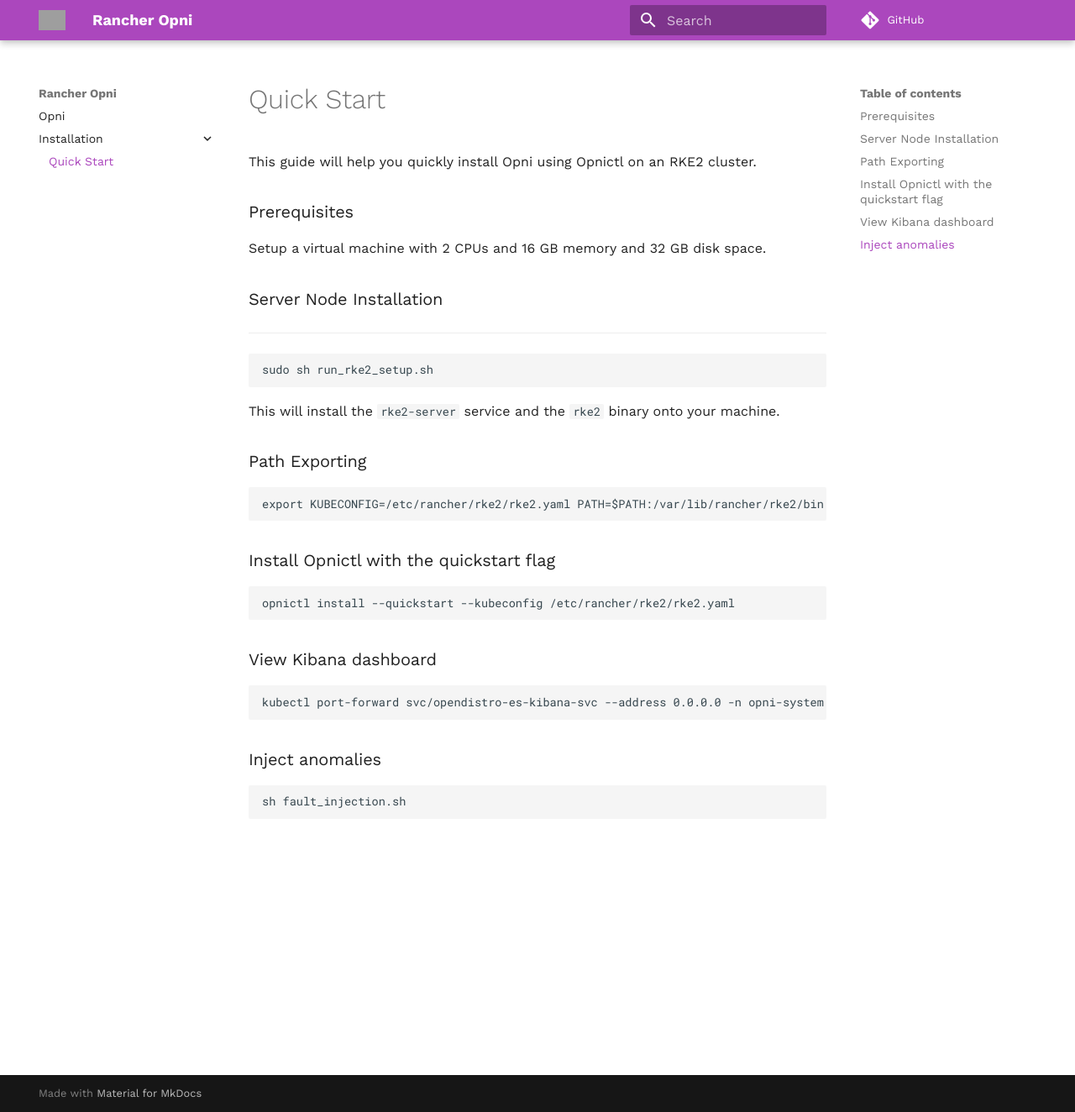
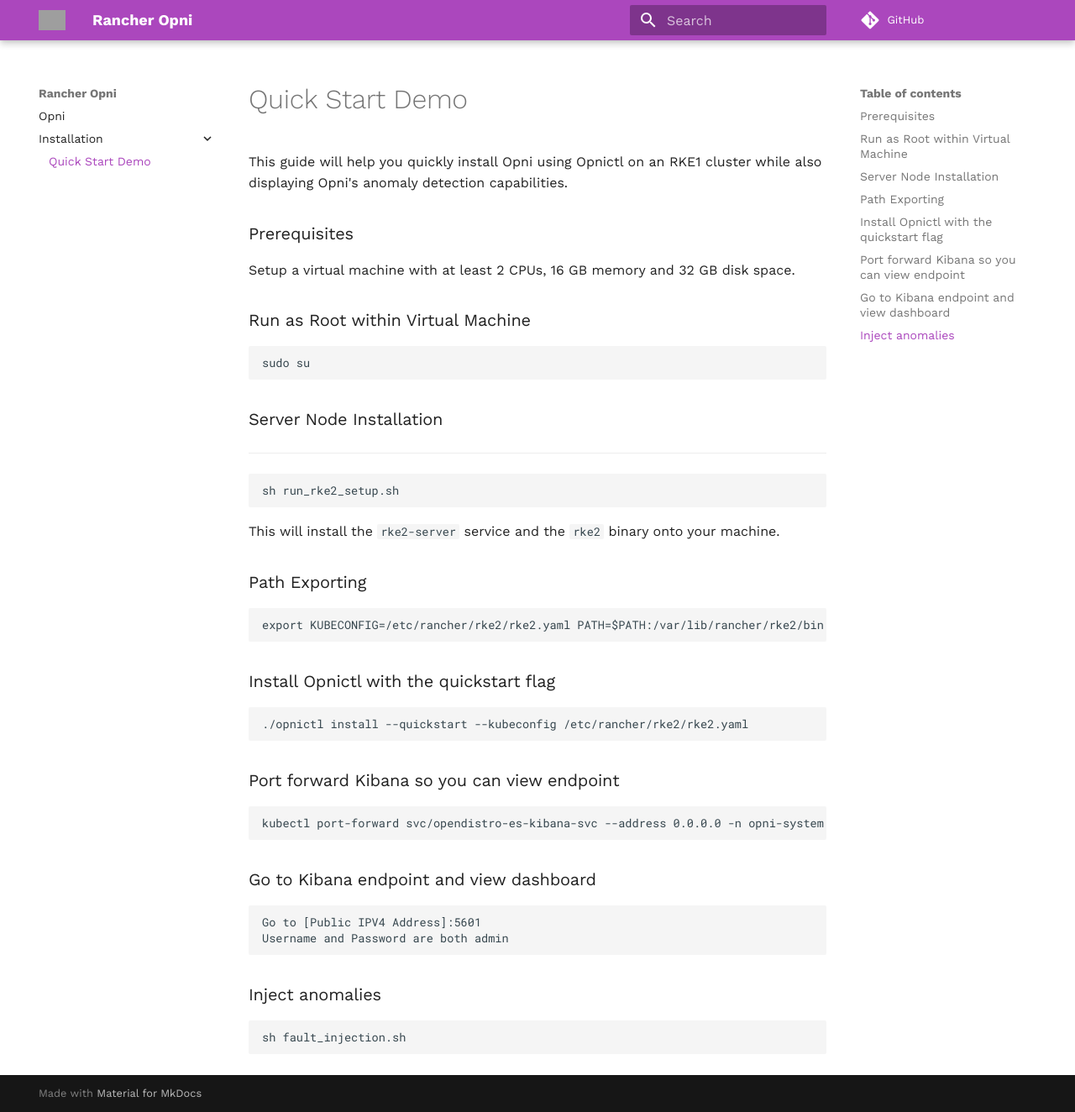
Before and after one commit to rancher/opni-docs, an MkDocs documentation site: the page built from docs/install/quickstart.md, in a window 1280 px wide and 1324 px high. Shown: the whole window at 84% size. Built offline with MkDocs 1.6.1 and Material for MkDocs 9.7.7, drawn with Linux system fonts in a browser that asks for light colours; comment, search, counter and statistics services are not loaded; grey boxes are pictures that could not be loaded.

Commit message:
Add quickstart guide

````diff
--- a/docs/install/quickstart.md
+++ b/docs/install/quickstart.md
@@ -1,34 +1,44 @@
 ---
-title: Quick Start
+title: Quick Start Demo
 ---
 
-This guide will help you quickly install Opni using Opnictl on an RKE2 cluster.
+This guide will help you quickly install Opni using Opnictl on an RKE1 cluster while also displaying Opni's anomaly detection capabilities.
 
 ### Prerequisites
 
-Setup a virtual machine with 2 CPUs and 16 GB memory and 32 GB disk space.
+Setup a virtual machine with at least 2 CPUs, 16 GB memory and 32 GB disk space.
+
+### Run as Root within Virtual Machine
+```
+sudo su
+```
 
 ### Server Node Installation
 --------------
 ```
-sudo sh run_rke2_setup.sh
+sh run_rke2_setup.sh
 ```
 This will install the `rke2-server` service and the `rke2` binary onto your machine.
 
 ### Path Exporting
 ```
-
 export KUBECONFIG=/etc/rancher/rke2/rke2.yaml PATH=$PATH:/var/lib/rancher/rke2/bin
 ```
 
 ### Install Opnictl with the quickstart flag
 ```
-opnictl install --quickstart --kubeconfig /etc/rancher/rke2/rke2.yaml
+./opnictl install --quickstart --kubeconfig /etc/rancher/rke2/rke2.yaml
 ```
 
-### View Kibana dashboard
+### Port forward Kibana so you can view endpoint
 ```
 kubectl port-forward svc/opendistro-es-kibana-svc --address 0.0.0.0 -n opni-system 5601:443
+```
+
+### Go to Kibana endpoint and view dashboard
+```
+Go to [Public IPV4 Address]:5601
+Username and Password are both admin
 ```
 
 ### Inject anomalies
````
Also changed, not shown: 1 other file.
